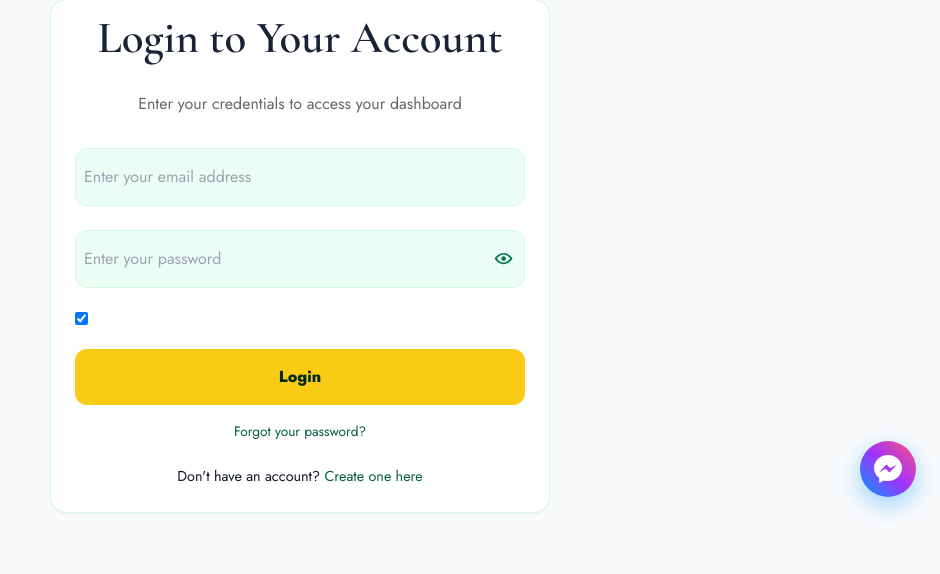
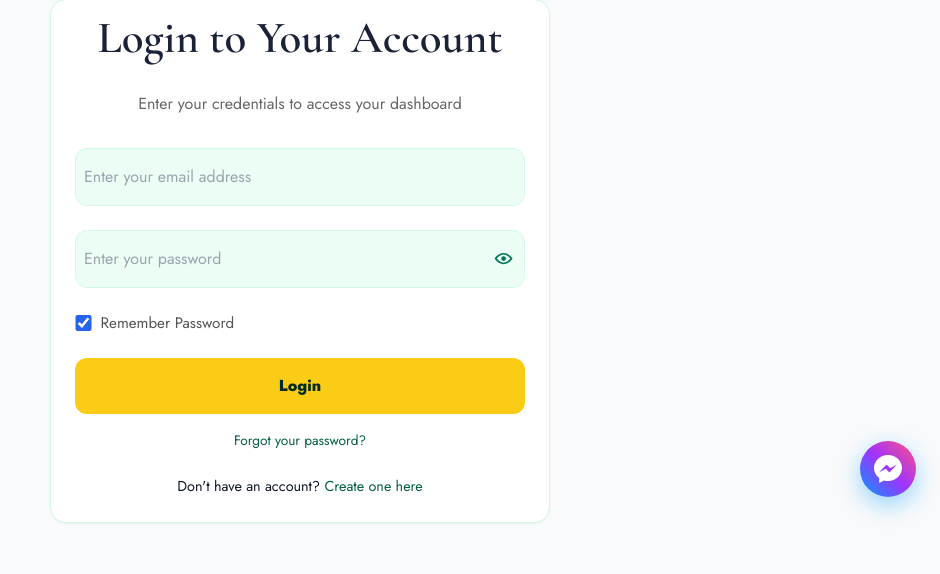
Before and after one commit to messenger1976/bodarepensionhouse, a CodeIgniter app: page /bodarepensionhouse/login.php in a window 1280 px wide. Shown: the part 279-853 px from the top of the page, without its empty margins (340-1280 px from the left). Run offline with CodeIgniter, Linux system fonts and the light colour scheme; data comes from the database, SQL or seed files in the repository; some libraries are stand-ins or nearby versions.

Commit message:
Refactor login form layout and styles for improved user experience
Updated the login form to enhance the "Remember Password" checkbox layout and styling. The checkbox is now part of a dedicated row with improved CSS for better alignment and visual appeal. This change aims to streamline the login process and enhance user interaction.

```diff
--- a/login.php
+++ b/login.php
@@ -41,9 +41,9 @@ include __DIR__ . '/includes/site-head.php';
                         <input type="password" id="login-password-input" placeholder="Enter your password" required autocomplete="current-password">
                     </div>
 
-                    <div class="form-group-contact" style="display: flex; align-items: center; gap: 0.5rem; margin-bottom: 1rem; flex-direction: row;">
-                        <input type="checkbox" id="login-remember-input" checked style="width: auto; height: auto; margin: 0;">
-                        <label for="login-remember-input" style="margin: 0; font-weight: 400; font-size: 0.95rem; color: #555;">Keep me signed in on this device</label>
+                    <div class="form-group-contact login-remember-row">
+                        <input type="checkbox" id="login-remember-input" checked>
+                        <label for="login-remember-input">Remember Password</label>
                     </div>
 
                     <button type="submit" class="cta-button" style="width: 100%;">Login</button>
--- a/style.css
+++ b/style.css
@@ -1575,6 +1575,32 @@ span.flatpickr-weekday {
 /* Hide labels, use placeholders instead */
 .minimal-form .form-group-contact label {
     display: none;
+}
+
+.minimal-form .login-remember-row {
+    display: flex;
+    align-items: center;
+    gap: 0.55rem;
+    margin-bottom: 1rem;
+    flex-direction: row;
+}
+
+.minimal-form .login-remember-row input[type="checkbox"] {
+    width: 1.05rem;
+    height: 1.05rem;
+    margin: 0;
+    flex: 0 0 auto;
+    accent-color: #2563eb;
+    cursor: pointer;
+}
+
+.minimal-form .login-remember-row label {
+    display: inline !important;
+    margin: 0;
+    font-weight: 500;
+    font-size: 0.95rem;
+    color: #555;
+    cursor: pointer;
 }
 
 .minimal-form .form-group-contact input {
```
